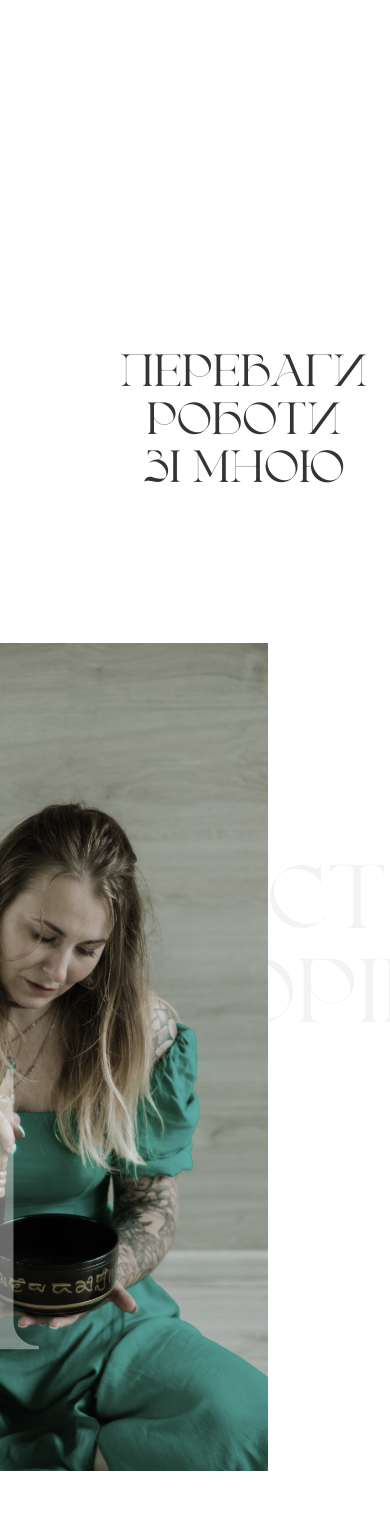
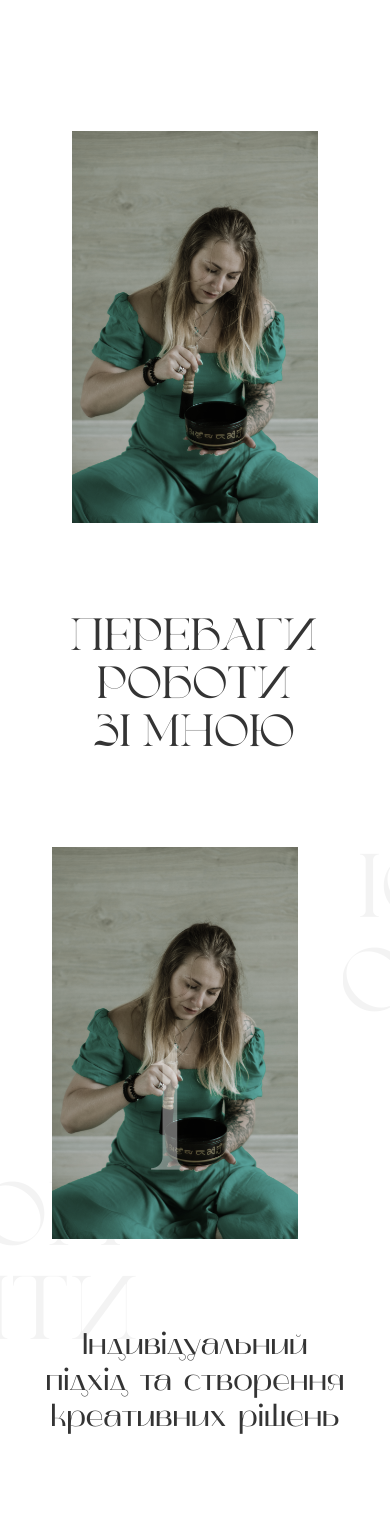
Before and after one commit to Kliruk/marsel, a Next.js app: page / in a window 390 px wide. Shown: the part 4240-5765 px from the top of the page. Built offline with nearby package versions, Linux system fonts and the light colour scheme.

Commit message:
доповнення до попереднього коміту: почав робити розділ components/Service.tsx зупинився на компоненті Scroll

```diff
--- a/src/app/layout.tsx
+++ b/src/app/layout.tsx
@@ -2,6 +2,7 @@ import type {Metadata} from "next";
 import {Raleway as ralewayGoogleFont} from "next/font/google";
 import localFont from "next/font/local";
 import "@/styles/globals.css";
+import Head from "next/head";
 
 
 const inter = ralewayGoogleFont({
@@ -62,6 +63,9 @@ export default function RootLayout({
 }>): JSX.Element {
   return (
     <html lang="en">
+      <Head>
+        <meta name="color-scheme" content="light" />
+      </Head>
       <body className={`${inter.variable}
             ${bergamasco.variable} ${mak.variable}`}>
         {children}
--- a/src/components/Advantages.tsx
+++ b/src/components/Advantages.tsx
@@ -7,6 +7,9 @@ import CustomHeader from "@/hooks/CustomHeader";
 const Advantages = () => {
   return (
     <div className={styles.main}>
+      <CustomImageAnim uniqueClassName={styles.firstPhotoTabletAndPhone}
+        src={"/photo/test.jpg"}
+        alt={"Фотозйомка"} width={519} height={828} />
       <div className={styles.headerAndFirstAdv}>
         <BackgroundText uniqueClassName={`${styles.backText} ${styles.backTextHistory}`}
           delay={.1}>
--- a/src/styles/components/advantages.module.css
+++ b/src/styles/components/advantages.module.css
@@ -145,6 +145,10 @@
     display: none;
 }
 
+.firstPhotoTabletAndPhone{
+    display: none;
+}
+
 @media screen and (max-width: 1740px) {
     .firstAdv{
         margin-left: 0;
@@ -226,7 +230,8 @@
     }
 
     .headerAdvantages{
-        margin-top: 0!important;
+        margin: 0!important;
+        margin: 150px 0!important;
     }
 
     .secondThirdAdv{
@@ -301,9 +306,164 @@
 
 
 @media screen and (max-width: 992px) {
+    .main{
+        font-size: 40px;
+        margin-top: 151px;
+    }
 
+    .firstPhoto,
+    .secondPhoto,
+    .thirdPhoto,
+    .fourthPhoto,
+    .lastPhoto,
+    .firstPhotoTabletAndPhone{
+        width: 389px!important;
+        height: 620px!important;
+    }
+
+    .bigNum{
+        font-size: 300px;
+        text-align: center;
+    }
+
+    .secondPhotoAndNum{
+        margin-right: 150px;
+    }
+
+    .firstPhotoAndNum{
+        margin-left: 100px;
+    }
+
+    .firstAdv{
+        max-width: 532px;
+    }
+
+    .thirdPhotoAndNum{
+        margin-right: 30px;
+    }
+
+    .thirdAdv,
+    .firstAdv,
+    .secondAdv{
+        margin: 150px 0;
+    }
+
+    .secondAdv{
+        max-width: 523px;
+    }
+
+    .fourthPhotoAndNum{
+        margin-left: 0;
+        margin-right: 40px;
+    }
+
+    .firstPhotoTabletAndPhone{
+        display: flex;
+    }
+
+    .backTextHistory{
+        left: 334px;
+        top: 448px
+    }
+
+    .backTextMoments{
+        right: 247px;
+        top: -762px;
+    }
+
+    .backTextMemories{
+        top: 260px;
+        left: 283px;
+    }
+
+    .backTextFeelings{
+        top: 339px;
+        left: -155px;
+    }
+}
+
+@media screen and (max-width: 835px) {
+    .backTextMoments{
+        right: 185px;
+        top: -747px;
+    }
+
+    .backTextMemories{
+        top: 276px;
+        left: 208px;
+    }
+
+    .backTextFeelings{
+        top: 339px;
+        left: -155px;
+    }
 }
 
 @media screen and (max-width: 688px) {
+    .backTextFeelings{
+        top: 324px;
+        left: 22px;
+    }
 
+    .backTextMemories{
+        top: 269px;
+        left: 258px;
+    }
+
+    .backTextMoments{
+        right: 229px;
+        top: -747px;
+        z-index: 0;
+    }
+
+    .backTextHistory{
+        left: 301px;
+        top: 321px;
+    }
+
+    .headerAndFirstAdv{
+        position: relative;
+        z-index: 1;
+    }
+
+    .main{
+        font-size: 30px;
+        margin-top: 102px;
+    }
+
+    .bigNum{
+        font-size: 180px;
+    }
+
+    .firstPhoto,
+    .secondPhoto,
+    .thirdPhoto,
+    .fourthPhoto,
+    .lastPhoto,
+    .firstPhotoTabletAndPhone{
+        width: 246px!important;
+        height: 392px!important;
+    }
+
+    .headerAdvantages{
+        margin: 90px 0!important;
+    }
+
+    .thirdAdv,
+    .firstAdv,
+    .secondAdv{
+        margin: 90px 0;
+    }
+
+    .firstAdv{
+        max-width: 307px;
+    }
+
+    .secondPhotoAndNum{
+        margin-right: 40px;
+    }
+
+    .firstPhotoAndNum{
+        margin-left: 30px;
+    }
 }
```
